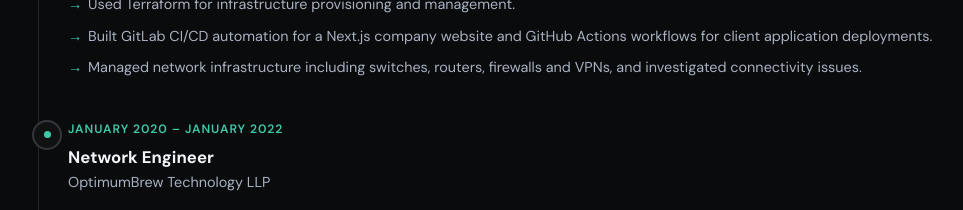
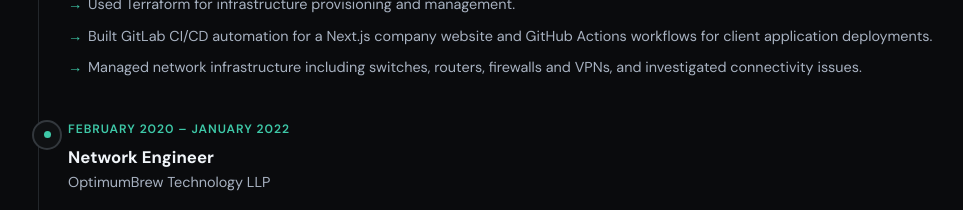
Before and after one commit to jenidevops30/portfolio, a React (Vite) app in the folder frontend/: page / in a window 1280 px wide. Shown: the part 2820-3030 px from the top of the page, without its empty margins (18-981 px from the left). Built offline with nearby package versions, Linux system fonts and the light colour scheme.

Commit message:
Correct OptimumBrew joining date to February 2020

```diff
--- a/frontend/src/data/experienceData.js
+++ b/frontend/src/data/experienceData.js
@@ -39,7 +39,7 @@ export const experience = [
   {
     role: "Network Engineer",
     company: "OptimumBrew Technology LLP",
-    date_range: "JANUARY 2020 – JANUARY 2022",
+    date_range: "FEBRUARY 2020 – JANUARY 2022",
     description: [
       "Supported network infrastructure, FortiGate firewall administration and Linux server operations.",
       "Deployed and maintained self-hosted services including GitLab CE, Zulip, JFrog Artifactory, Redmine and Nextcloud.",
```
